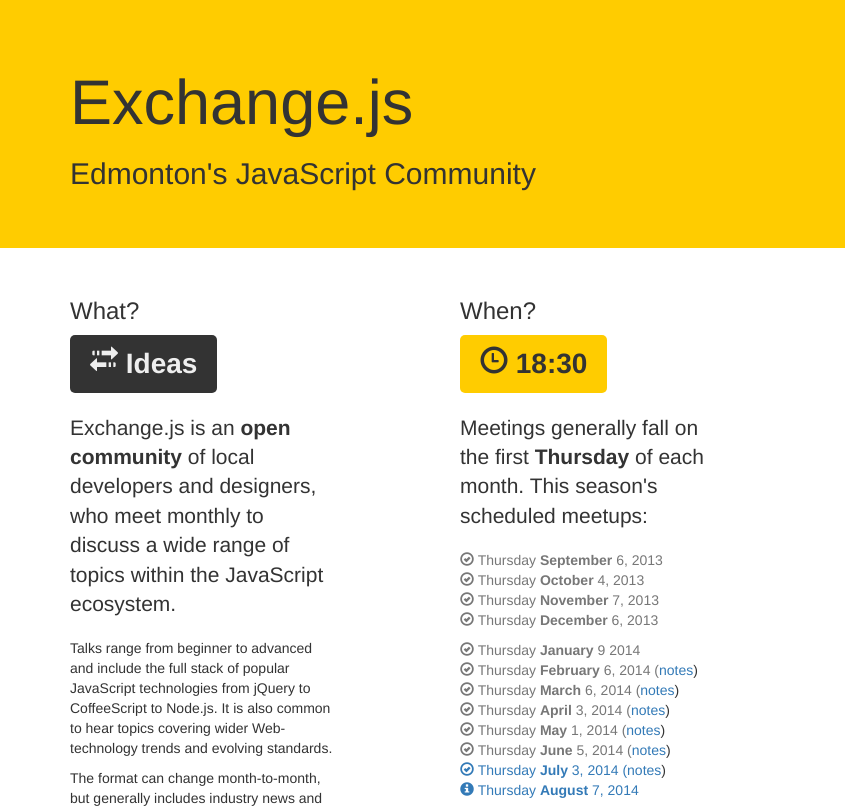
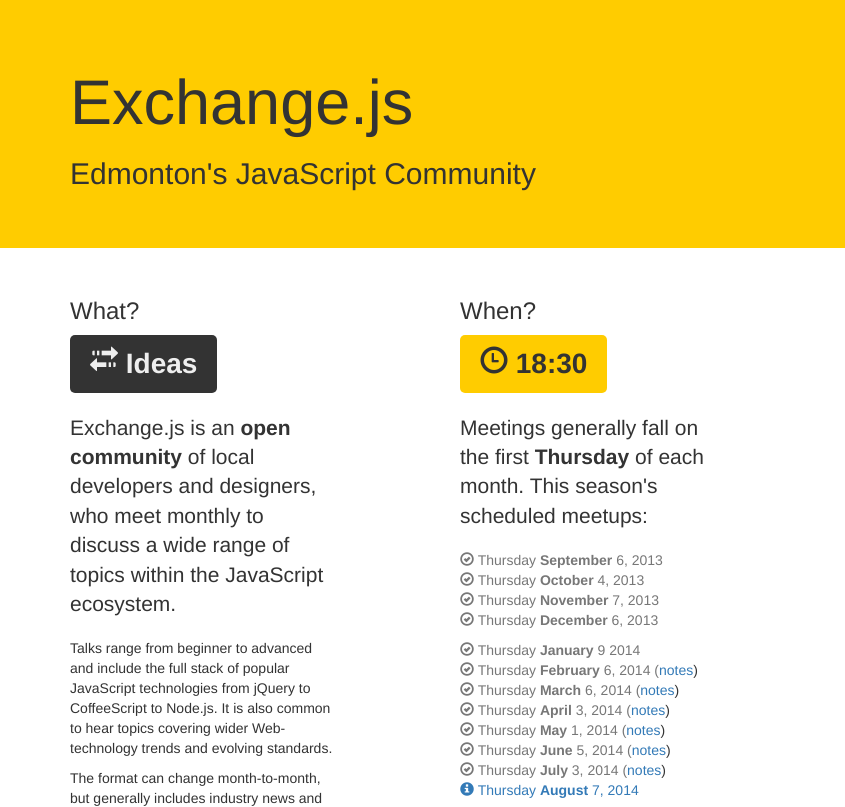
Before and after one commit to ExchangeJS/exchangejs-org, a plain HTML site: page index.html in a window 1280 px wide. Shown: the top 807 px of the page, 0-845 px from the left. Drawn offline with nearby package versions, Linux system fonts and the light colour scheme.

Commit message:
Mute July meetup

```diff
--- a/index.html
+++ b/index.html
@@ -139,7 +139,7 @@
               </a>
             </li>
             <li>
-              <a href="http://www.meetup.com/startupedmonton/events/187551052/">
+              <a href="http://www.meetup.com/startupedmonton/events/187551052/" class="text-muted">
                 <span class="glyphicon glyphicon-ok-circle"></span> Thursday <strong>July</strong> 3, 2014 (<a href="http://www.exchangejs.com/july-2014-notes/">notes</a>)
               </a>
             </li>
```
